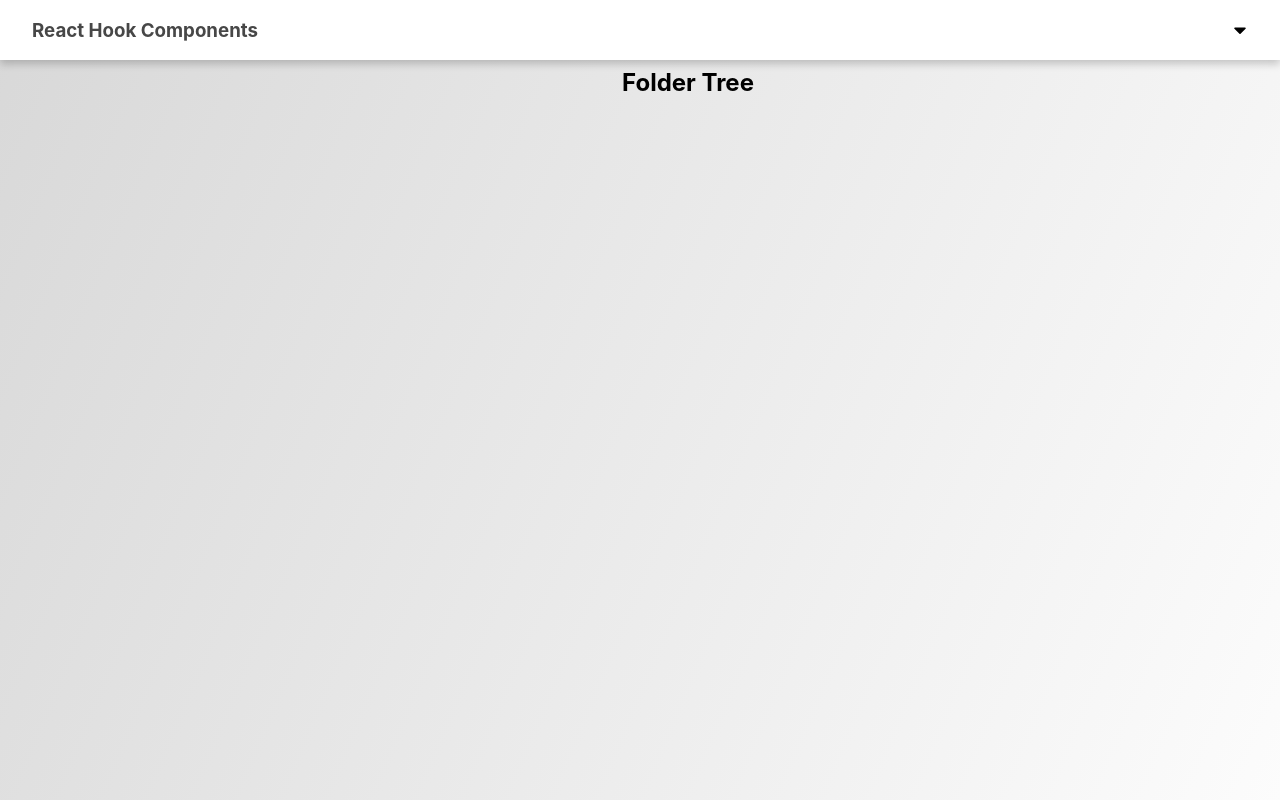
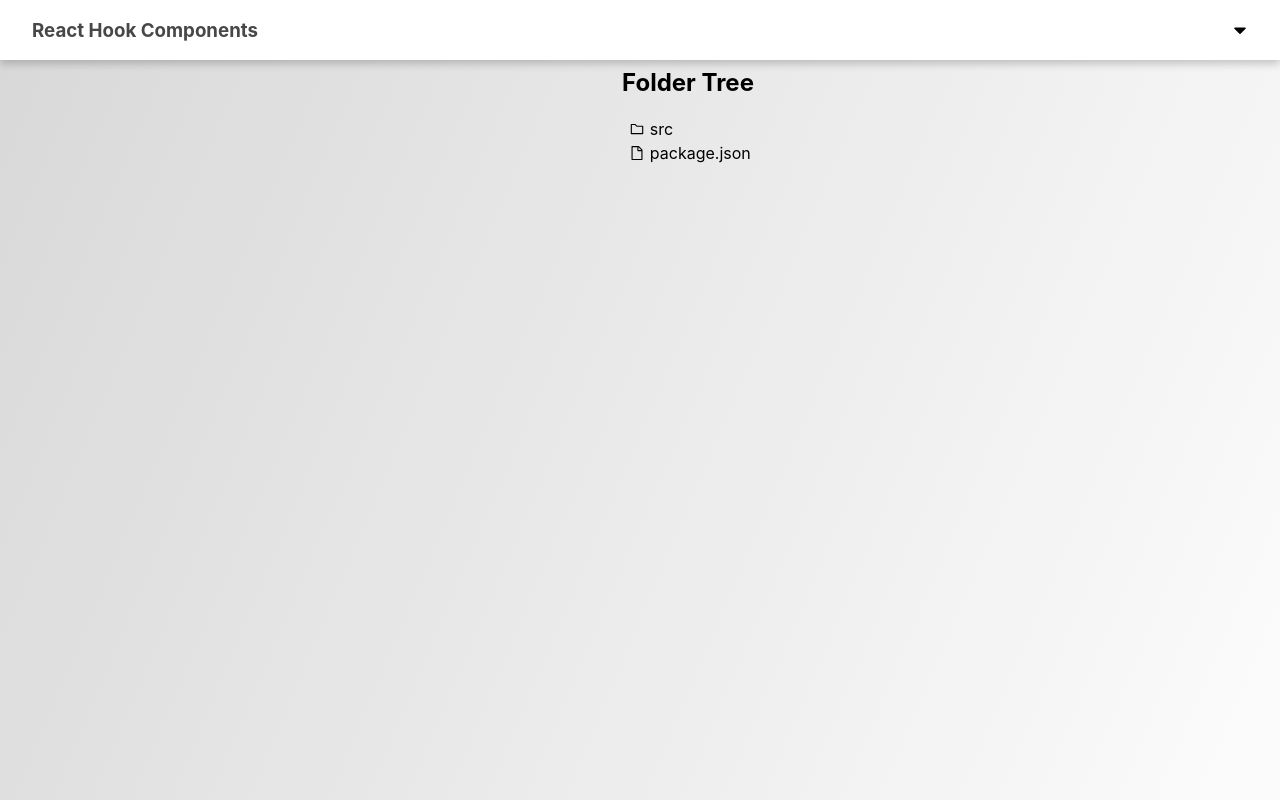
Before and after one commit to sleeplesseditor/ReactHookComponents, a React (Create React App) app: page /folder-tree in a window 1280 px wide. Built offline with nearby package versions, Linux system fonts and the light colour scheme.

Commit message:
Recursive model implemented for folder tree

```diff
--- a/src/components/FolderTree/FolderTree.jsx
+++ b/src/components/FolderTree/FolderTree.jsx
@@ -10,9 +10,9 @@ const FILE_ICONS = {
     jsx: <DiReact />
 };
 
-const Collapsible = ({ isOpen }) => {
+const Collapsible = ({ children, isOpen }) => {
     return (
-        <div className="tree-collapsible" style={{ height: `${isOpen ? '0' : 'auto'}`}}>{}</div>
+        <div className={`tree-collapsible${isOpen ? '-open' : '-closed'}`}>{children}</div>
     )
 }
 
@@ -29,6 +29,7 @@ const File = ({ name }) => {
 
 const Folder = ({ name, children }) => {
     const [isOpen, setIsOpen] = React.useState(false);
+
     const handleToggle = e => {
         e.preventDefault();
         setIsOpen(!isOpen);
@@ -42,13 +43,31 @@ const Folder = ({ name, children }) => {
             </div>
             <Collapsible isOpen={isOpen}>{children}</Collapsible>
         </div>
-    )
+    );
 };
 
-const Tree = ({ children }) => {
-    return <div className="tree-main">{children}</div>
+const TreeRecursive = ({ data }) => {
+    return data.map(item => {
+        if (item.type === "file") {
+            return <File name={item.name} />;
+        }
+        if (item.type === "folder") {
+            return (
+                <Folder name={item.name}>
+                    {console.log('ITEM', item.childrens)}
+                    <TreeRecursive data={item.childrens} />
+                </Folder>
+            );
+        }
+    });
+  };
+
+const FolderTree = ({children, data}) => {
+    const isImparative = data && !children;
+
+    return <div className="tree-main">{isImparative ? <TreeRecursive data={data} /> : children}</div>
 }
 
 export {
-    Tree
+    FolderTree
 }
--- a/src/components/FolderTree/FolderTree.scss
+++ b/src/components/FolderTree/FolderTree.scss
@@ -1,6 +1,15 @@
 .tree {
     &-collapsible {
-        overflow: hidden;
+        transition: max-height 0.15s ease-out;
+
+        &-closed {
+            max-height: 0;
+            overflow: hidden;
+        }
+
+        &-open {
+            max-height: 500px;
+        }
     }
 
     &-file {
@@ -14,6 +23,7 @@
 
     &-folder {
         padding-left: 20px;
+        cursor: pointer;
 
         .folder--label {
             display: flex;
--- /dev/null
+++ b/src/pages/Components/FolderTreePage/FolderStructure.json
@@ -0,0 +1,19 @@
+[
+    {
+      "type": "folder",
+      "name": "src",
+      "childrens": [
+        {
+          "type": "folder",
+          "name": "Components",
+          "childrens": [
+            { "type": "file", "name": "Modal.jsx" },
+            { "type": "file", "name": "Modal.css" }
+          ]
+        },
+        { "type": "file", "name": "index.js" },
+        { "type": "file", "name": "index.html" }
+      ]
+    },
+    { "type": "file", "name": "package.json" }
+]
--- a/src/pages/Components/FolderTreePage/FolderTreePage.jsx
+++ b/src/pages/Components/FolderTreePage/FolderTreePage.jsx
@@ -1,13 +1,14 @@
 import React from 'react';
 import '../../page-structure.scss';
-import { Tree } from '../../../components/FolderTree/FolderTree';
+import { FolderTree } from '../../../components/FolderTree/FolderTree';
+import folderData from './FolderStructure.json';
 
 const FolderTreePage = () => {
     return (
         <>
             <div className="page-container">
                 <h2 className="page-continer-heading">Folder Tree</h2>
-                <Tree />
+                <FolderTree data={folderData} />
             </div>
         </>
     )
```
